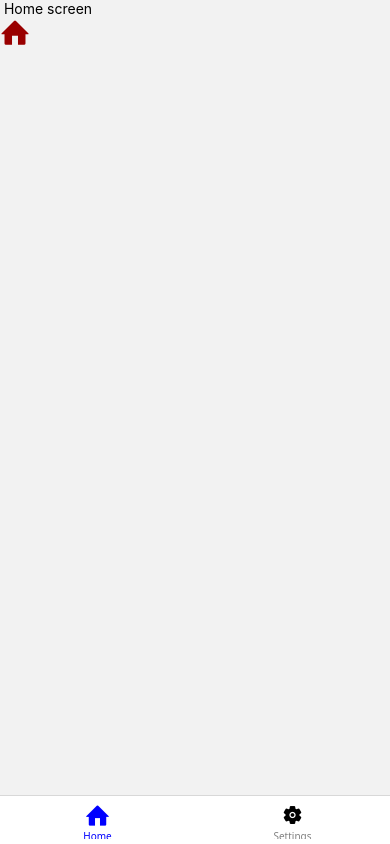
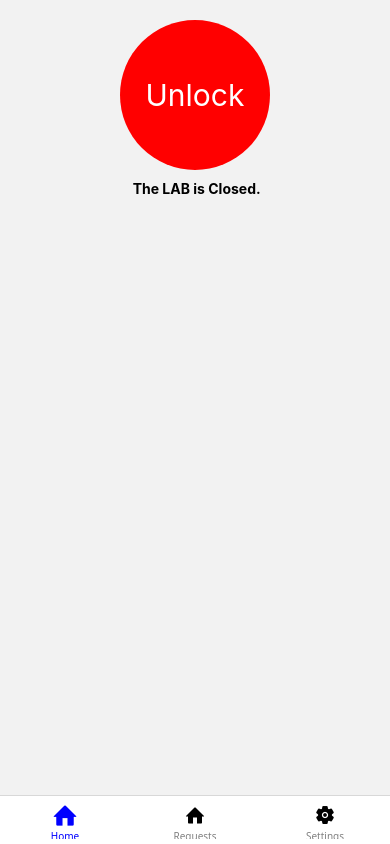
Before and after one commit to Siraj-dev-ui/SmartLock-App, a React Native app: screen /BottomTabNavigation in a window 390 px wide. Built offline with nearby package versions, Linux system fonts and the light colour scheme; what @react-native-vector-icons/material-design-icons would draw is missing.

Commit message:
Requests Screen Added

```diff
--- a/src/Navigations/BottomTabNavigation.js
+++ b/src/Navigations/BottomTabNavigation.js
@@ -5,6 +5,7 @@ import HomeScreen from '../Screens/HomeScreen';
 import SettingsScreen from '../Screens/SettingsScreen';
 import Entypo from 'react-native-vector-icons/Entypo';
 import Ionicons from 'react-native-vector-icons/Ionicons';
+import RequestsScreen from '../Screens/RequestsScreen';
 
 const Tab = createBottomTabNavigator();
 const BottomTabNavigation = () => {
@@ -18,6 +19,20 @@ const BottomTabNavigation = () => {
       <Tab.Screen
         name="Home"
         component={HomeScreen}
+        options={{
+          tabBarIcon: ({focused, color, size}) => (
+            <Entypo
+              name="home"
+              size={focused ? 25 : 20}
+              color={focused ? 'blue' : ''}
+            />
+          ),
+        }}
+      />
+
+      <Tab.Screen
+        name="Requests"
+        component={RequestsScreen}
         options={{
           tabBarIcon: ({focused, color, size}) => (
             <Entypo
--- a/src/Screens/HomeScreen/HomeScreen.js
+++ b/src/Screens/HomeScreen/HomeScreen.js
@@ -1,12 +1,35 @@
-import React from 'react';
-import {Text, View} from 'react-native';
+import React, {useState} from 'react';
+import {Text, TouchableOpacity, View} from 'react-native';
 import Entypo from 'react-native-vector-icons/Entypo';
+import {DefaultColors} from '../../Utils/Theme';
 
 const HomeScreen = () => {
+  const [doorStatus, setDoorStatus] = useState(false);
   return (
-    <View>
-      <Text> Home screen</Text>
-      <Entypo name="home" size={30} color="#900" />
+    <View style={{flex: 1, alignItems: 'center', margin: 20}}>
+      <TouchableOpacity
+        style={{
+          width: 150,
+          height: 150,
+          borderRadius: 75,
+          backgroundColor: doorStatus ? DefaultColors.green : DefaultColors.red,
+          justifyContent: 'center',
+          alignItems: 'center',
+        }}
+        onPress={() => setDoorStatus(!doorStatus)}>
+        <Text
+          style={{
+            color: DefaultColors.white,
+            fontSize: 30,
+            alignSelf: 'center',
+          }}>
+          {doorStatus ? 'Lock' : 'Unlock'}
+        </Text>
+      </TouchableOpacity>
+      <Text style={{margin: 10, fontWeight: 'bold'}}>
+        {' '}
+        The LAB is {!doorStatus ? 'Closed' : 'Open'}.
+      </Text>
     </View>
   );
 };
--- /dev/null
+++ b/src/Screens/RequestsScreen/RequestsScreen.js
@@ -0,0 +1,13 @@
+import React from 'react';
+import {View} from 'react-native';
+import {Card, Text} from 'react-native-paper';
+
+const RequestsScreen = () => {
+  return (
+    <Card style={{margin: 10}}>
+      <Text>Requests Screen</Text>
+    </Card>
+  );
+};
+
+export default RequestsScreen;
--- /dev/null
+++ b/src/Screens/RequestsScreen/index.js
@@ -0,0 +1 @@
+export {default} from './RequestsScreen';
--- a/src/Screens/SettingsScreen/SettingsScreen.js
+++ b/src/Screens/SettingsScreen/SettingsScreen.js
@@ -1,8 +1,16 @@
 import React from 'react';
-import {Text} from 'react-native';
+import {Text, View} from 'react-native';
+import {DefaultColors} from '../../Utils/Theme';
 
 const SettingsScreen = () => {
-  return <Text>SettingsScreen</Text>;
+  return (
+    <View
+      style={{
+        borderWidth: 6,
+        flex: 1,
+        borderColor: DefaultColors.red,
+      }}></View>
+  );
 };
 
 export default SettingsScreen;
--- a/src/Utils/Theme.js
+++ b/src/Utils/Theme.js
@@ -2,6 +2,15 @@ export const FontSize = {
   small: 12,
   medium: 16,
   large: 20,
+};
+
+export const DefaultColors = {
+  red: 'red',
+  green: 'green',
+  blue: 'blue',
+  orange: 'orange',
+  yellow: 'yellow',
+  white: 'white',
 };
 
 export const Colors = {
```
